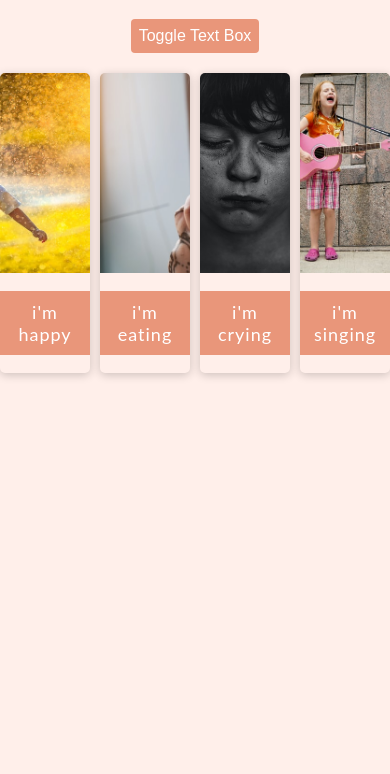
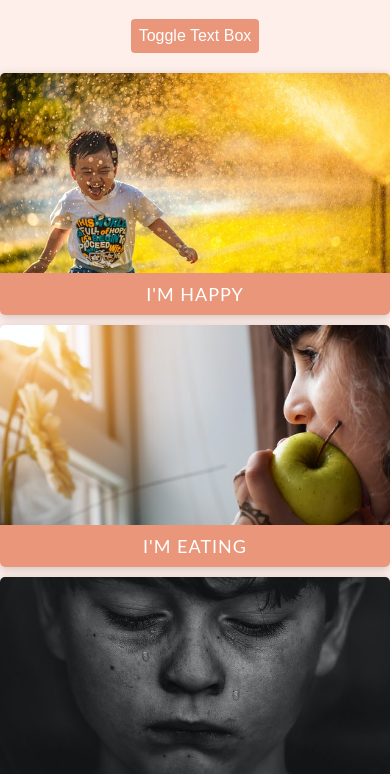
Before and after one commit to AichaLr/Text_Reader, a plain HTML site: page index.html in a window 390 px wide. Shown: the part 63-837 px from the top of the page. Drawn offline with Linux system fonts and the light colour scheme.

Commit message:
version v02

```diff
--- a/index.html
+++ b/index.html
@@ -16,7 +16,7 @@
         <div id="close" class="close">X</div>
         <h3>Choose Voice</h3>
         <select name="" id="voices"></select>
-        <textarea id="text" placeholder="Enter text to read ....."></textarea>
+        <textarea id="text" placeholder="Enter text to read .."></textarea>
         <button class="btn" id="read">Read Text</button>
       </div>
       <main></main>
--- a/style.css
+++ b/style.css
@@ -77,16 +77,13 @@ select:focus {
 .text-box button {
   margin: 10px 45%;
 }
+
 main {
   display: grid;
   grid-template-columns: repeat(4, 1fr);
   grid-gap: 10px;
 }
-.box img {
-  width: 100%;
-  object-fit: cover;
-  height: 200px;
-}
+
 .box {
   box-shadow: 0 2px 10px rgba(0, 0, 0, 0.2);
   border-radius: 5px;
@@ -96,14 +93,43 @@ main {
   overflow: hidden;
   transition: box-shadow 0.2s ease-out;
 }
+
 .box.active {
   box-shadow: 0 0 10px 5px darksalmon;
 }
+
+.box img {
+  width: 100%;
+  object-fit: cover;
+  height: 200px;
+}
+
 .box .info {
   background-color: darksalmon;
-  color: white;
+  color: #fff;
   font-size: 18px;
   letter-spacing: 1px;
+  text-transform: uppercase;
+  margin: 0;
+  padding: 10px;
   text-align: center;
-  padding: 10px;
+  height: 100%;
 }
+
+@media (max-width: 1100px) {
+  main {
+    grid-template-columns: repeat(3, 1fr);
+  }
+}
+
+@media (max-width: 760px) {
+  main {
+    grid-template-columns: repeat(2, 1fr);
+  }
+}
+
+@media (max-width: 500px) {
+  main {
+    grid-template-columns: 1fr;
+  }
+}
```
